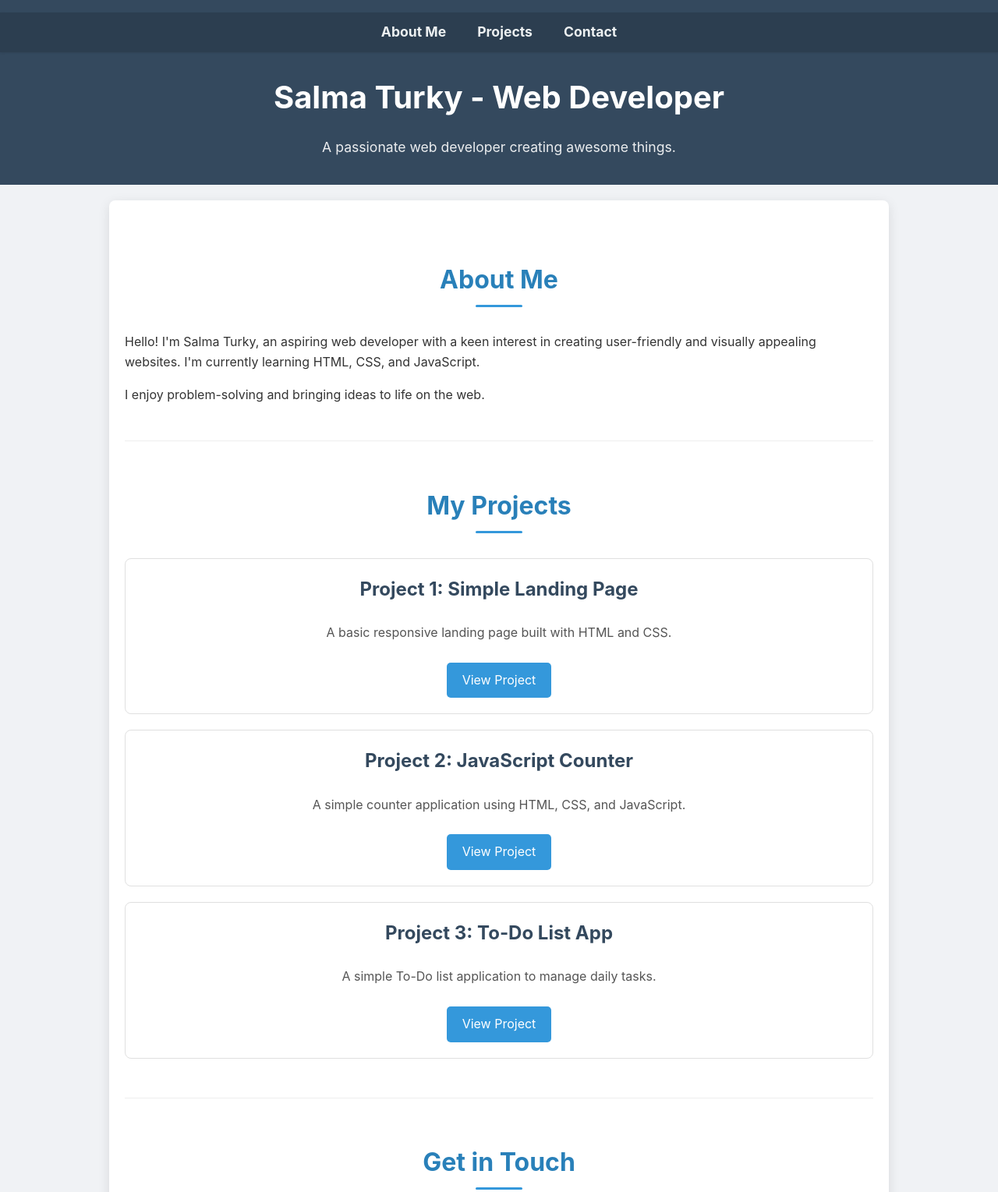
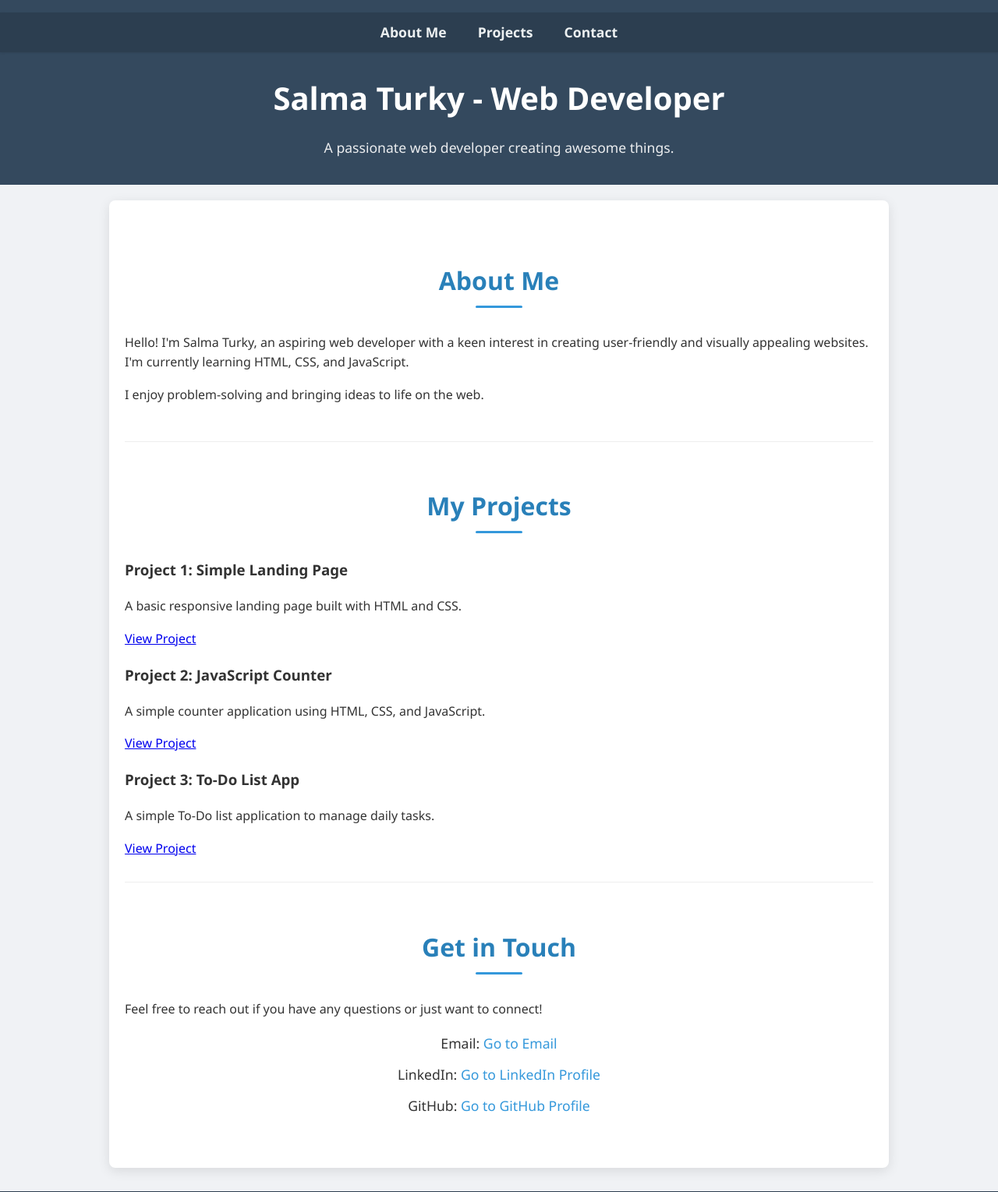
Before and after one commit to salmaturky/portfolio2, a plain HTML site: page index.html in a window 1280 px wide. Shown: the top 1529 px of the page at 78% size. Drawn offline with Linux system fonts and the light colour scheme.

Commit message:
Update index.html

```diff
--- a/index.html
+++ b/index.html
@@ -4,72 +4,68 @@
     <meta charset="UTF-8">
     <meta name="viewport" content="width=device-width, initial-scale=1.0">
     <title>My Simple Portfolio</title>
-    <link rel="stylesheet"href ="style.css">
-    <style>
-        /* Custom styles for the Inter font */
-        body {
-            font-family: 'Inter', sans-serif;
-        }
-    </style>
+    <link rel="stylesheet" href="style.css">
 </head>
-<body class="bg-gray-100 text-gray-800">
-    <header id="main-header" class="bg-gradient-to-r from-blue-600 to-purple-600 text-white p-6 shadow-lg rounded-b-lg">
-        <nav class="container mx-auto flex justify-between items-center flex-wrap">
-            <ul class="flex space-x-6">
-                <li><a href="#about" class="hover:text-blue-200 transition duration-300 ease-in-out rounded-md p-2">About Me</a></li>
-                <li><a href="#projects" class="hover:text-blue-200 transition duration-300 ease-in-out rounded-md p-2">Projects</a></li>
-                <li><a href="#contact" class="hover:text-blue-200 transition duration-300 ease-in-out rounded-md p-2">Contact</a></li>
+<body>
+    <header>
+        <nav>
+            <ul>
+                <li><a href="#about">About Me</a></li>
+                <li><a href="#projects">Projects</a></li>
+                <li><a href="#contact">Contact</a></li>
             </ul>
         </nav>
-        <div class="text-center mt-8">
-            <h1 class="text-5xl font-extrabold mb-2">Salma Turky - Web Developer</h1>
-            <p class="text-xl font-light">A passionate web developer creating awesome things.</p>
+        <div>
+            <h1>Salma Turky - Web Developer</h1>
+            <p>A passionate web developer creating awesome things.</p>
         </div>
     </header>
 
-    <main class="container mx-auto p-6 mt-8">
-        <section id="about" class="bg-white p-8 mb-8 rounded-lg shadow-md">
-            <h2 class="text-4xl font-bold mb-6 text-blue-700">About Me</h2>
-            <p class="text-lg leading-relaxed mb-4">Hello! I'm Salma Turky, an aspiring web developer with a keen interest in creating user-friendly and visually appealing websites. I'm currently learning HTML, CSS, and JavaScript.</p>
-            <p class="text-lg leading-relaxed">I enjoy problem-solving and bringing ideas to life on the web.</p>
+    <main>
+        <section id="about">
+            <h2>About Me</h2>
+            <p>Hello! I'm Salma Turky, an aspiring web developer with a keen interest in creating user-friendly and visually appealing websites. I'm currently learning HTML, CSS, and JavaScript.</p>
+            <p>I enjoy problem-solving and bringing ideas to life on the web.</p>
         </section>
 
-        <section id="projects" class="bg-white p-8 mb-8 rounded-lg shadow-md">
-            <h2 class="text-4xl font-bold mb-6 text-blue-700">My Projects</h2>
-            <div class="grid grid-cols-1 md:grid-cols-2 lg:grid-cols-3 gap-8">
-                <div class="project-card bg-gray-50 p-6 rounded-lg shadow-sm border border-gray-200 hover:shadow-lg transition duration-300 ease-in-out">
-                    <h3 class="text-2xl font-semibold mb-3 text-purple-700">Project 1: Simple Landing Page</h3>
-                    <p class="text-md leading-relaxed mb-4">A basic responsive landing page built with HTML and CSS.</p>
-                    <a href="#" target="_blank" class="inline-block bg-blue-500 text-white px-5 py-2 rounded-md hover:bg-blue-600 transition duration-300 ease-in-out shadow-md">View Project</a>
+        <section id="projects">
+            <h2>My Projects</h2>
+            <div>
+                <div>
+                    <h3>Project 1: Simple Landing Page</h3>
+                    <p>A basic responsive landing page built with HTML and CSS.</p>
+                    <a href="https://github.com/salmaturky/simple-landing-bage" target="_blank">View Project</a>
                 </div>
-                <div class="project-card bg-gray-50 p-6 rounded-lg shadow-sm border border-gray-200 hover:shadow-lg transition duration-300 ease-in-out">
-                    <h3 class="text-2xl font-semibold mb-3 text-purple-700">Project 2: JavaScript Counter</h3>
-                    <p class="text-md leading-relaxed mb-4">A simple counter application using HTML, CSS, and JavaScript.</p>
-                    <a href="#" target="_blank" class="inline-block bg-blue-500 text-white px-5 py-2 rounded-md hover:bg-blue-600 transition duration-300 ease-in-out shadow-md">View Project</a>
+                <div>
+                    <h3>Project 2: JavaScript Counter</h3>
+                    <p>A simple counter application using HTML, CSS, and JavaScript.</p>
+                    <a href="https://github.com/salmaturky/simple-counter" target="_blank">View Project</a>
                 </div>
-                <div class="project-card bg-gray-50 p-6 rounded-lg shadow-sm border border-gray-200 hover:shadow-lg transition duration-300 ease-in-out">
-                    <h3 class="text-2xl font-semibold mb-3 text-purple-700">Project 3: To-Do List App</h3>
-                    <p class="text-md leading-relaxed mb-4">A simple To-Do list application to manage daily tasks.</p>
-                    <a href="#" target="_blank" class="inline-block bg-blue-500 text-white px-5 py-2 rounded-md hover:bg-blue-600 transition duration-300 ease-in-out shadow-md">View Project</a>
+                <div>
+                    <h3>Project 3: To-Do List App</h3>
+                    <p>A simple To-Do list application to manage daily tasks.</p>
+                    <a href="https://github.com/salmaturky/to-do-listApp" target="_blank">View Project</a>
                 </div>
             </div>
         </section>
 
-        <section id="contact" class="bg-white p-8 rounded-lg shadow-md">
-            <h2 class="text-4xl font-bold mb-6 text-blue-700">Get in Touch</h2>
-            <p class="text-lg leading-relaxed mb-6">Feel free to reach out if you have any questions or just want to connect!</p>
-            <ul class="space-y-3">
-                <li>Email: <a href="https://slmytrky214@gmail.com" class="text-blue-500 hover:underline">My Email</a></li>
-                <li>LinkedIn: <a href="https://www.linkedin.com/in/salma-turky-155aa2355?lipi=urn%3Ali%3Apage%3Ad_flagship3_profile_view_base_contact_details%3BZXrTPAk1R%2BmFLFvlf5A4IA%3D%3D" target="_blank" class="text-blue-500 hover:underline">My LinkedIn Profile</a></li>
-                <li>GitHub: <a href="https://github.com/salmaturky" target="_blank" class="text-blue-500 hover:underline">My GitHub Profile</a></li>
+        <section id="contact">
+            <h2>Get in Touch</h2>
+            <p>Feel free to reach out if you have any questions or just want to connect!</p>
+            <ul>
+                <li>Email: <a href="https://slmytrky214@gmail.com">Go to Email</a></li>
+                <li>LinkedIn: <a href="https://www.linkedin.com/in/salma-turky-155aa2355?lipi=urn%3Ali%3Apage%3Ad_flagship3_profile_view_base_contact_details%3BQza2aPNxT0qK8cjQzduEHQ%3D%3D" target="_blank">Go to LinkedIn Profile</a></li>
+                <li>GitHub: <a href="https://github.com/salmaturky" target="_blank">Go to GitHub Profile</a></li>
             </ul>
         </section>
     </main>
 
-    <footer class="bg-gray-800 text-white text-center p-6 mt-8 rounded-t-lg">
+    <footer>
         <p>&copy; <span id="current-year"></span> Salma Turky. All rights reserved.</p>
     </footer>
-<script src="script.js"></script>
 
+    <script>
+        document.getElementById('current-year').textContent = new Date().getFullYear();
+    </script>
 </body>
 </html>
```
